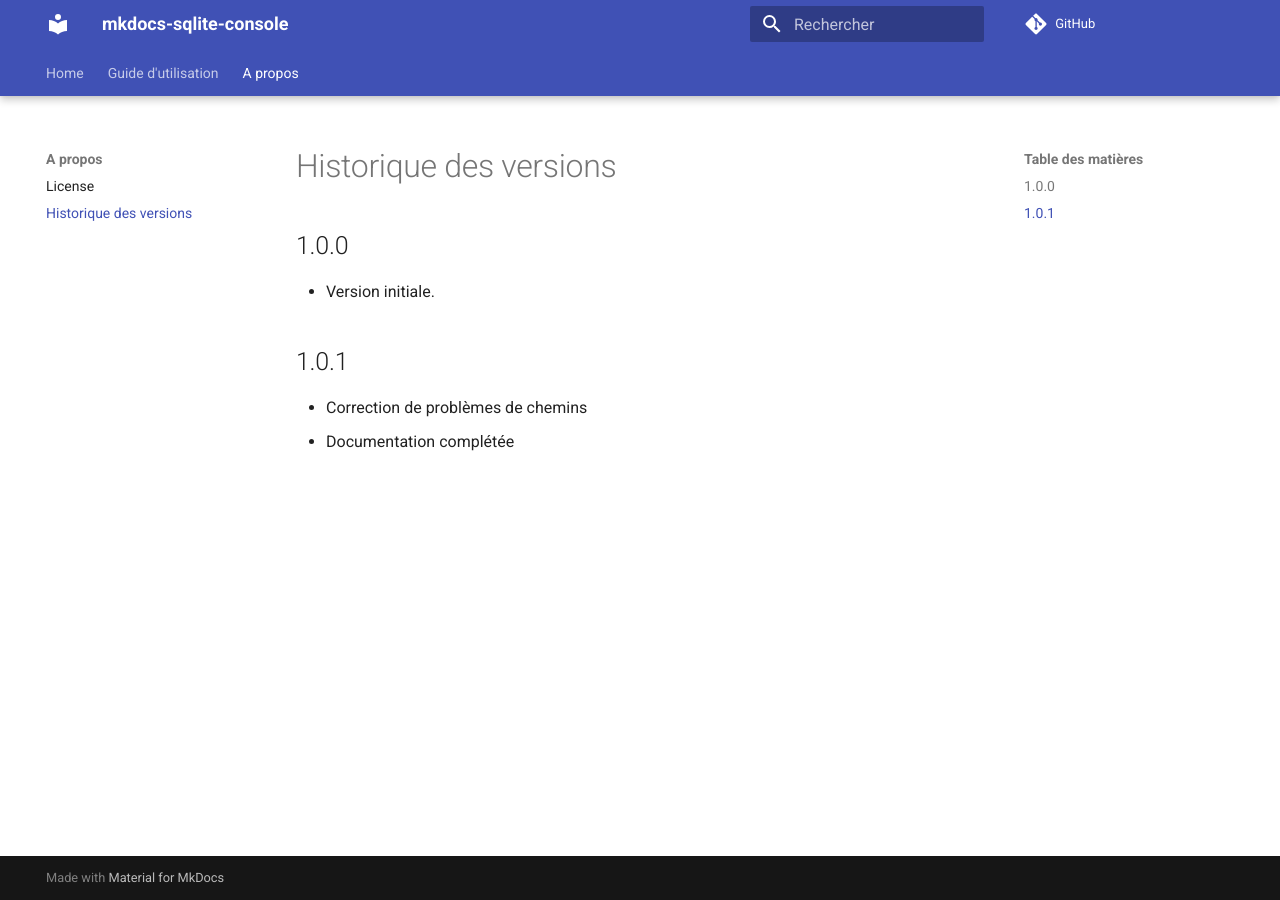
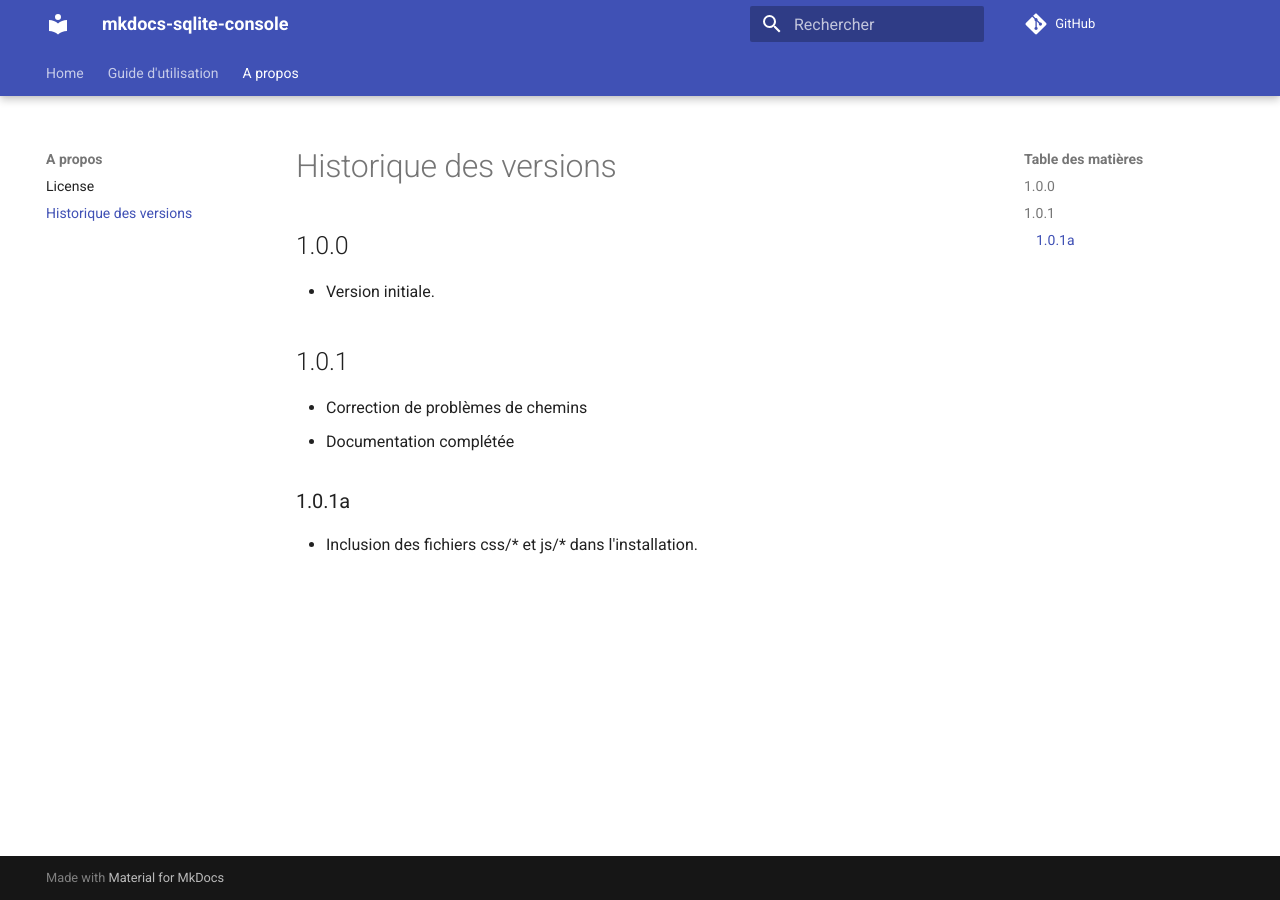
Before and after one commit to Epithumia/mkdocs-sqlite-console, an MkDocs documentation site: the page built from docs/notes-de-version.md, in a window 1280 px wide. Built offline with MkDocs 1.6.1 and Material for MkDocs 9.7.7, drawn with Linux system fonts in a browser that asks for light colours; comment, search, counter and statistics services are not loaded.

Commit message:
Fichiers qui n'étaient pas inclus lors de l'installation

```diff
--- a/docs/notes-de-version.md
+++ b/docs/notes-de-version.md
@@ -8,3 +8,7 @@
 
 - Correction de problèmes de chemins
 - Documentation complétée
+
+### 1.0.1a
+
+- Inclusion des fichiers css/* et js/* dans l'installation.
--- a/setup.py
+++ b/setup.py
@@ -38,5 +38,9 @@
         'mkdocs.plugins': [
             'sqlite-console = mkdocs_sqlite_console:SQLiteConsole'
         ]
-    }
+    },
+    package_data={
+        "": ["css/*", "js/*"],
+    },
+    include_package_data=True
 )
```
